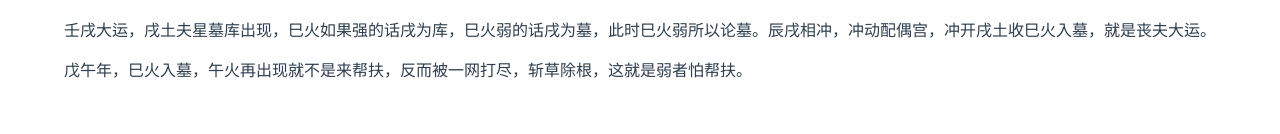
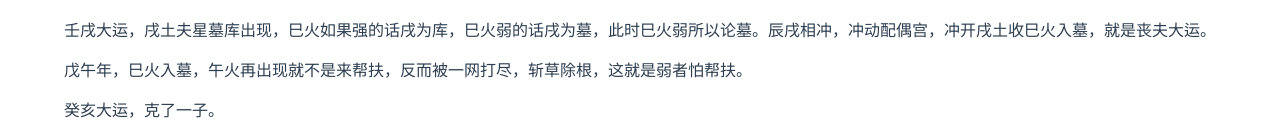
Before and after one commit to sxbjxjy/blog, a Jekyll site: the page built from _posts/2024-12-20-bazi-example-63.md, in a window 1280 px wide. Shown: the part 978-1112 px from the top of the page. Built offline with Jekyll 4.4.1, drawn with Linux system fonts in a browser that asks for light colours; before the commit the page ends 1075 px from its top, so only the background shows below that.

Commit message:
Update 2024-12-20-bazi-example-63.md

```diff
--- a/_posts/2024-12-20-bazi-example-63.md
+++ b/_posts/2024-12-20-bazi-example-63.md
@@ -32,3 +32,5 @@ tags:
 壬戌大运，戌土夫星墓库出现，巳火如果强的话戌为库，巳火弱的话戌为墓，此时巳火弱所以论墓。辰戌相冲，冲动配偶宫，冲开戌土收巳火入墓，就是丧夫大运。
 
 戊午年，巳火入墓，午火再出现就不是来帮扶，反而被一网打尽，斩草除根，这就是弱者怕帮扶。
+
+癸亥大运，克了一子。
```
